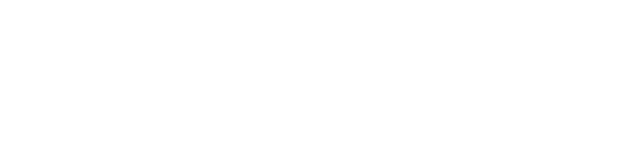
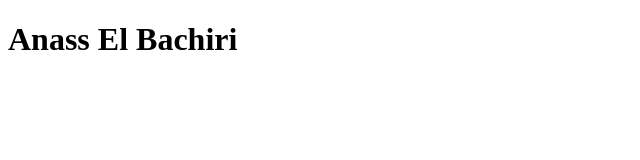
Before and after one commit to Qnass/Portfolio, a plain HTML site: page index.html in a window 1280 px wide. Shown: the whole page, without its empty margins (0-640 px from the left). Drawn offline with Linux system fonts and the light colour scheme.

Commit message:
Update index.html

```diff
--- a/index.html
+++ b/index.html
@@ -9,3 +9,7 @@
     <link href="https://fonts.googleapis.com/css2?family=Sarala&display=swap" rel="stylesheet">
   </head>
 </html>
+
+<Body>
+  <h1>Anass El Bachiri</h1>
+</Body>
```
